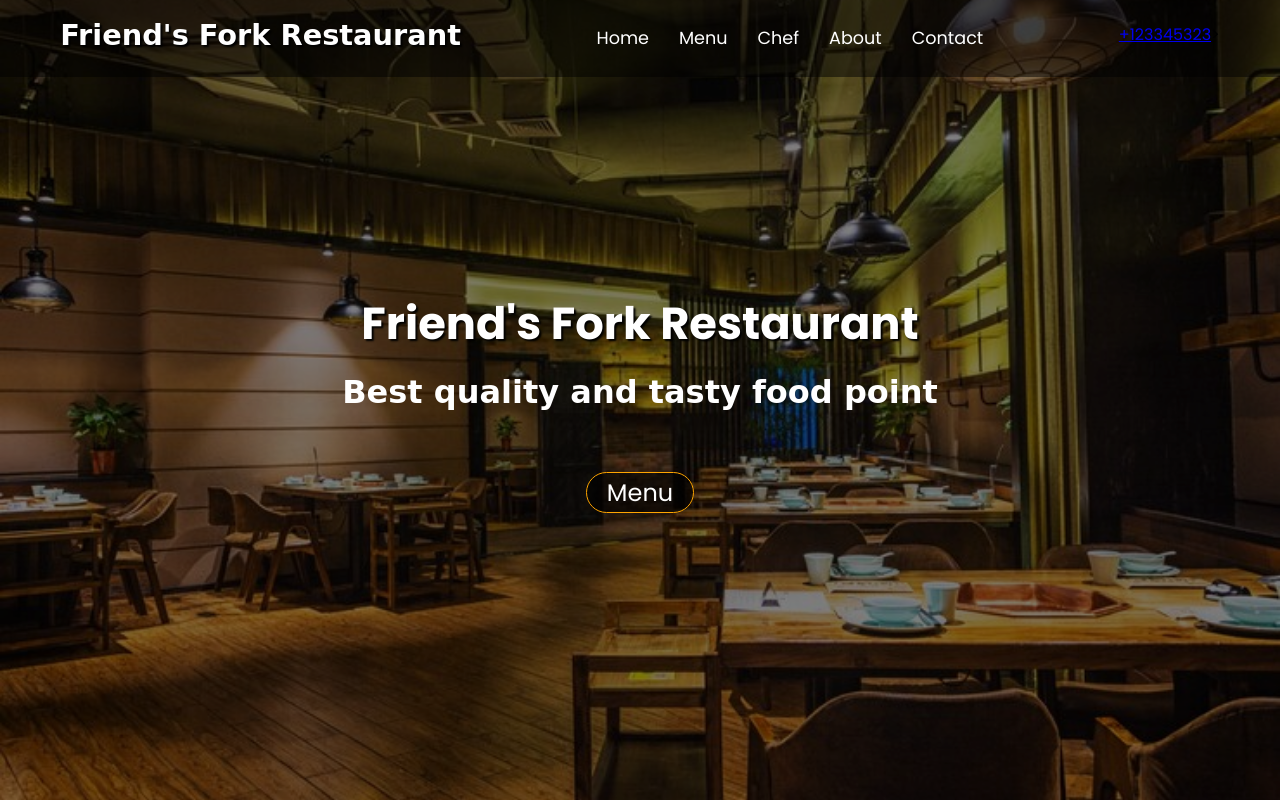
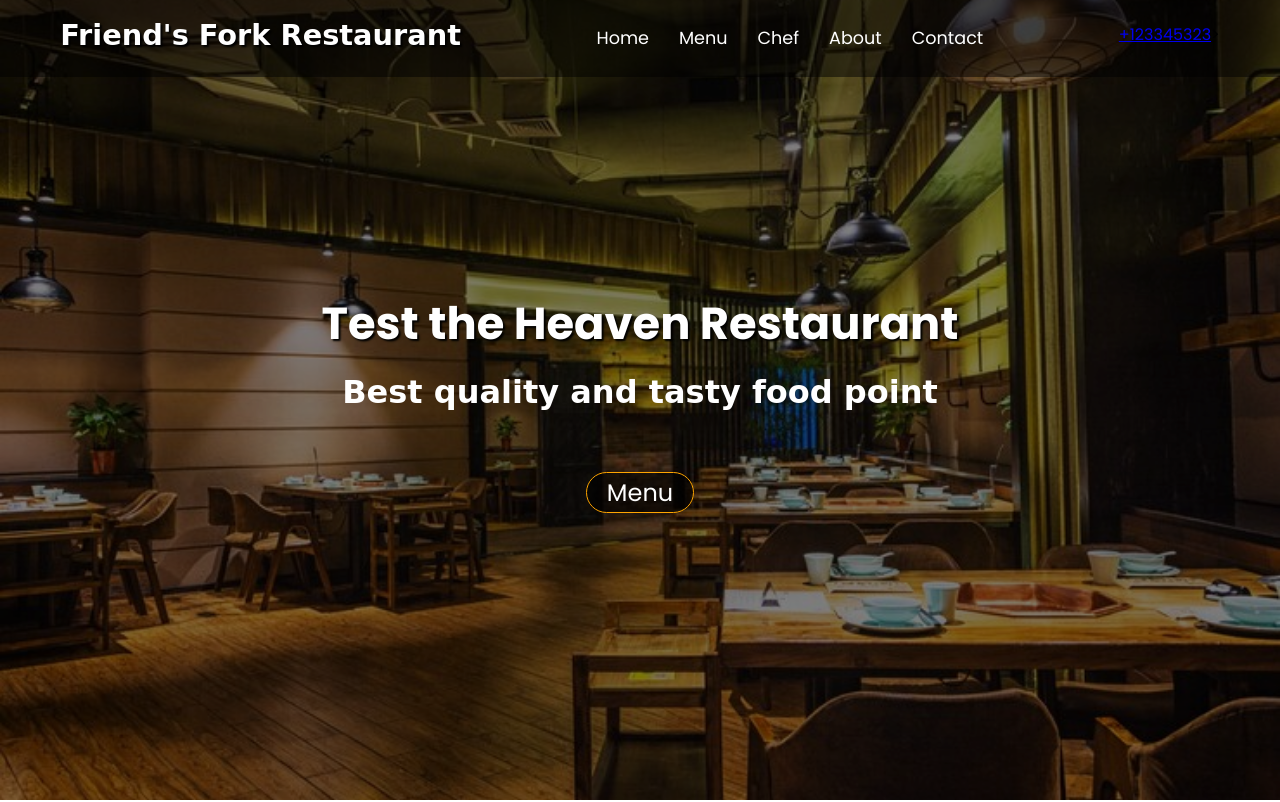
Before and after one commit to shaiksaidabi/Resturantproject, a plain HTML site: page index.html in a window 1280 px wide. Shown: the top 802 px of the page. Drawn offline with Linux system fonts and the light colour scheme.

Commit message:
test the heaven food

```diff
--- a/index.html
+++ b/index.html
@@ -20,7 +20,7 @@
 <!-- hero Section begin  -->
 <div id="hero">
     <div id="hero_content">
-        <h1>Friend's Fork Restaurant</h1>
+        <h1>Test the Heaven Restaurant</h1>
         <h2>Best quality and tasty food point</h2>
         <a href="#menu">Menu</a>
     </div>
```
